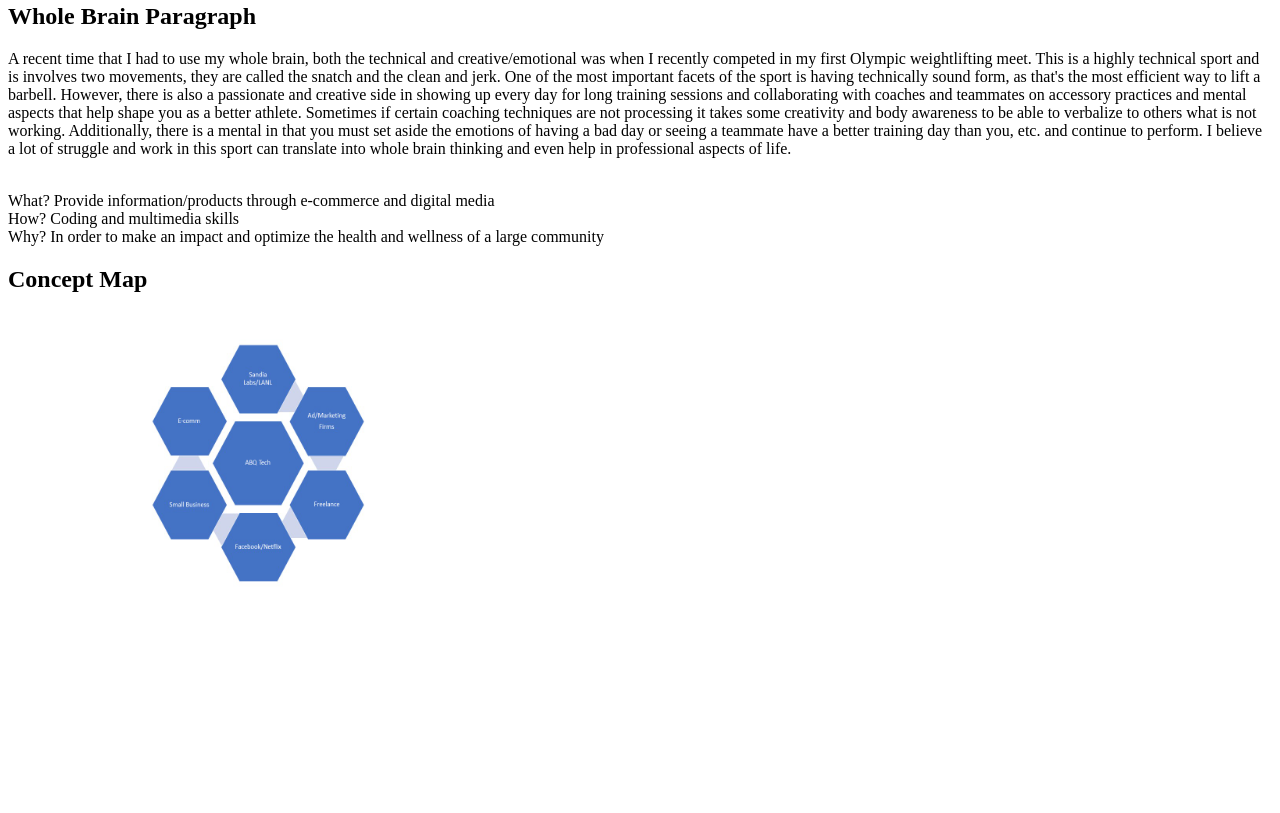
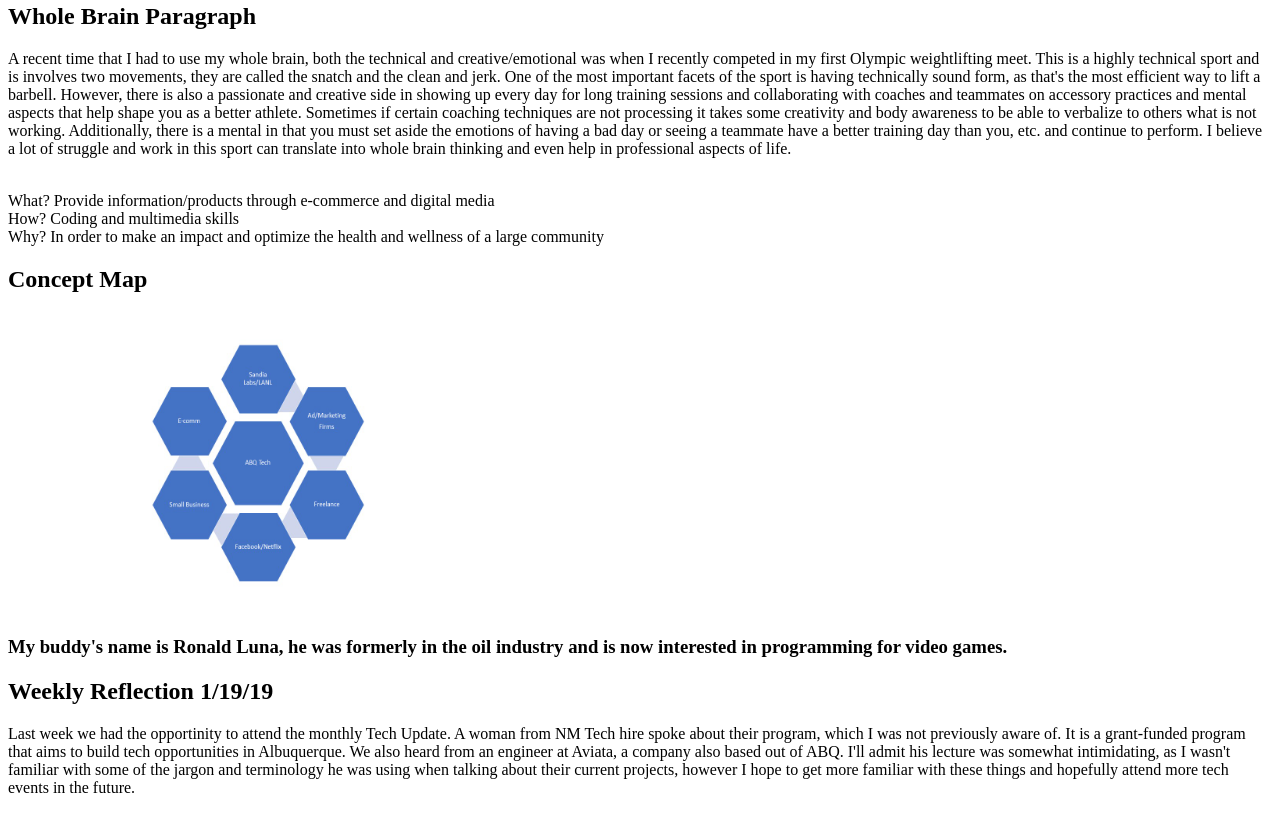
Before and after one commit to cromero278/cromero278.github.io, a plain HTML site: page index.html in a window 1280 px wide. Shown: the part 421-1234 px from the top of the page. Before the commit the page ends 1046 px from the top, so only its background shows below. Drawn offline with Linux system fonts and the light colour scheme.

Commit message:
Update index.html
added weekly reflection

```diff
--- a/index.html
+++ b/index.html
@@ -42,5 +42,12 @@
 		</p>
 		<h2>Concept Map</h2>
 		<img src="cromero278.github.io/abq-tech.jpg" style="width:500px;height:300px;">
+		<h3>My buddy's name is Ronald Luna, he was formerly in the oil industry and is now interested in programming for video games.</h3>
+		<h2>Weekly Reflection 1/19/19</h2>
+		<p> Last week we had the opportinity to attend the monthly Tech Update. A woman from NM Tech hire spoke about their program,
+		which I was not previously aware of. It is a grant-funded program that aims to build tech opportunities in Albuquerque. We also
+		heard from an engineer at Aviata, a company also based out of ABQ. I'll admit his lecture was somewhat intimidating, as I wasn't
+		familiar with some of the jargon and terminology he was using when talking about their current projects, however I hope to get
+		more familiar with these things and hopefully attend more tech events in the future. </p>
 	</body>
 </html>
```
